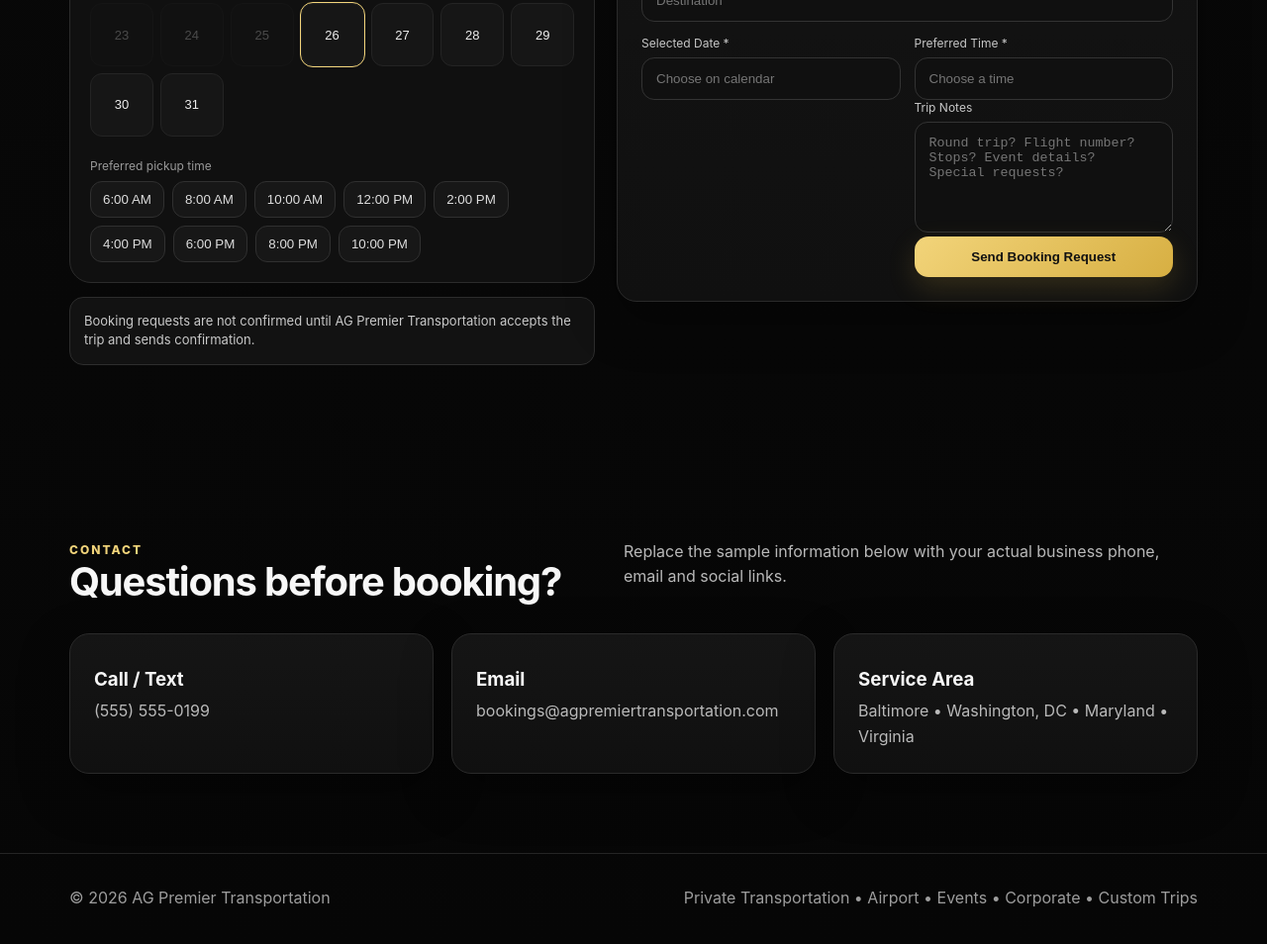
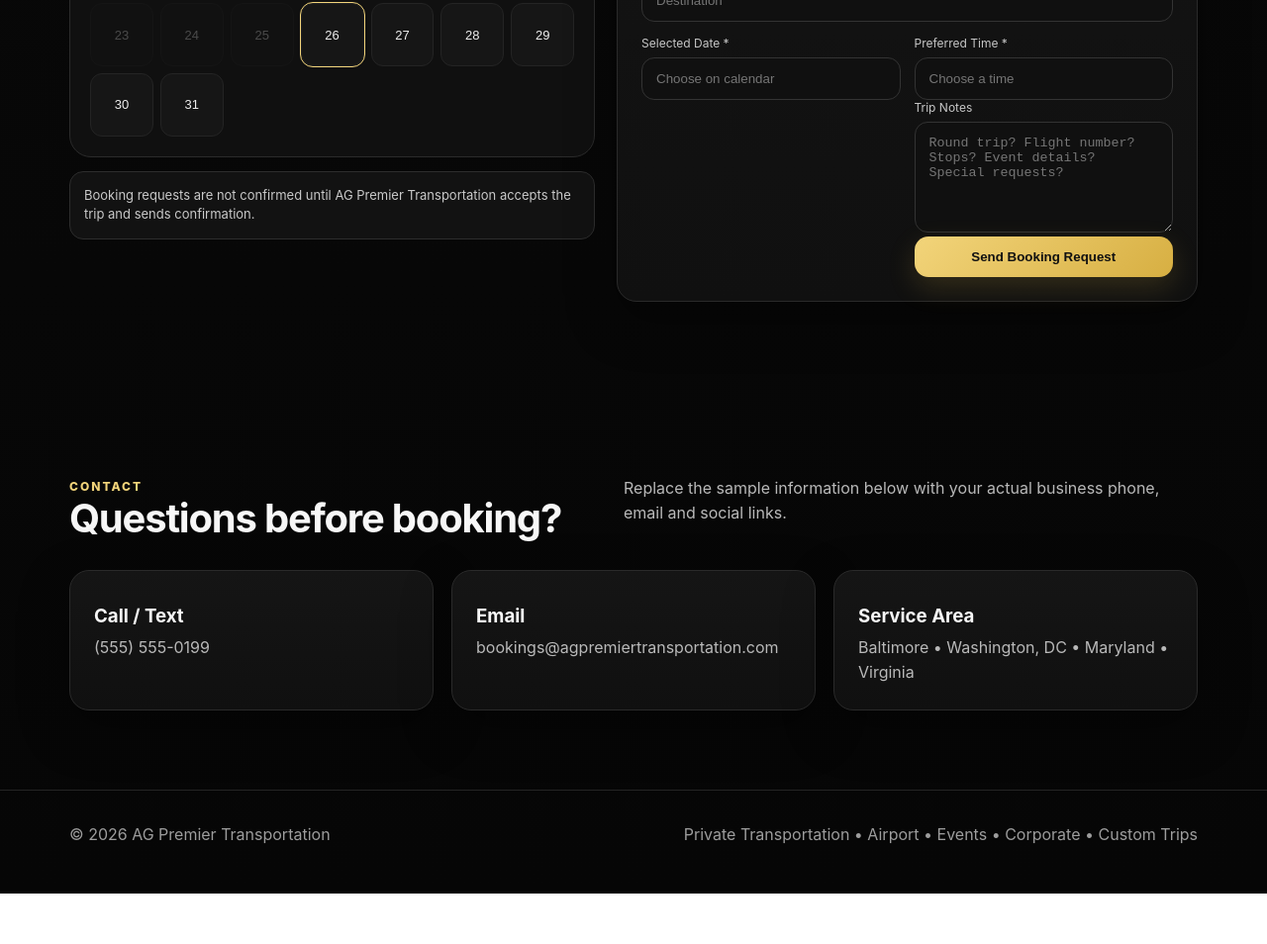
Before and after one commit to accessgrantedag-app/Access-granted-transportation, a plain HTML site: page index.html in a window 1280 px wide. Shown: the part 4761-5715 px from the top of the page at 99% size. After the commit the page ends 5664 px from the top, so only its background shows below. Drawn offline with Linux system fonts and the light colour scheme.

Commit message:
Update index.html

```diff
--- a/index.html
+++ b/index.html
@@ -114,7 +114,7 @@
     .day.muted{opacity:.26;pointer-events:none}
     .day.selected{background:var(--gold);color:#111;font-weight:900;border-color:var(--gold2)}
     .day.today{outline:1px solid var(--gold2)}
-    .slots{display:flex;gap:8px;flex-wrap:wrap;margin-top:18px}
+    .slots{display:none;gap:8px;flex-wrap:wrap;margin-top:18px}
     .slot{padding:10px 12px;border-radius:12px;border:1px solid #303030;background:#171717;color:#ddd;cursor:pointer}
     .slot.selected{background:#f0d072;color:#111;border-color:#f0d072;font-weight:800}
     form{display:grid;grid-template-columns:1fr 1fr;gap:14px}
```
